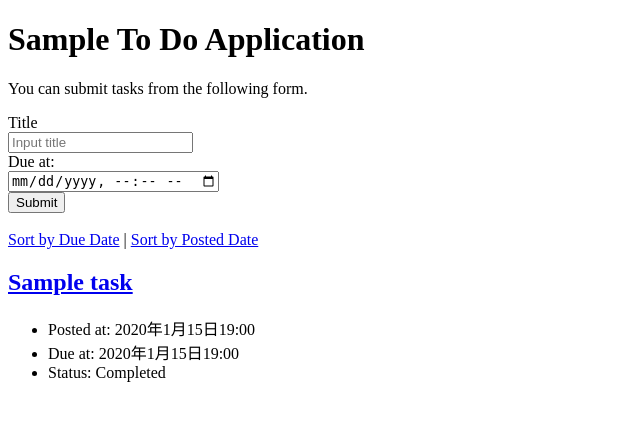
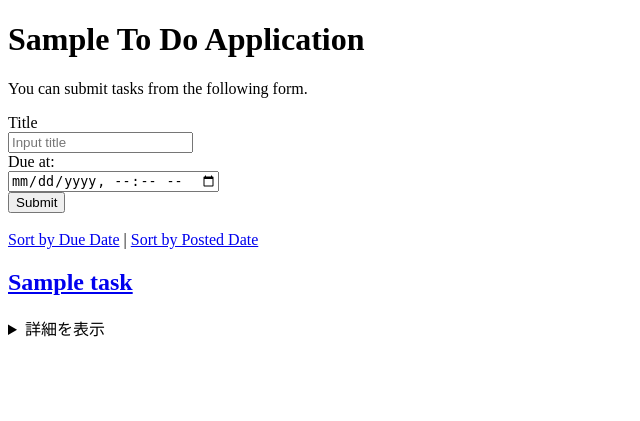
Before and after one commit to s1f102202493/django-test-exercise, a Django app: page / in a window 1280 px wide. Shown: the top 421 px of the page, without its empty margins (0-640 px from the left). Run offline with Django 4.2, Linux system fonts and the light colour scheme; tables that the repository leaves empty hold one stand-in row (values such as "Sample post").

Commit message:
折りたたみボタンの実装

```diff
--- a/todo/templates/todo/index.html
+++ b/todo/templates/todo/index.html
@@ -35,6 +35,8 @@
     {% for task in tasks %}
     <div class="text">
       <h2><a href="{% url 'detail' task.id %}">{{ task.title }}</a></h2>
+      <details>
+        <summary>詳細を表示</summary>
       <ul>
         <li>Posted at: {{ task.posted_at }}</li>
         {% if task.due_at %}
@@ -46,6 +48,7 @@
         <li>Status: Not Completed</li>
         {% endif %}
       </ul>
+    </details>
     </div>
     {% endfor %}
   </body>
```
